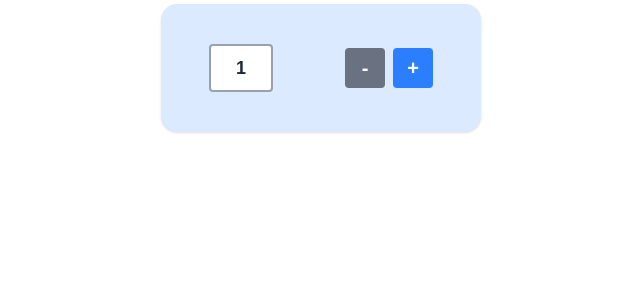
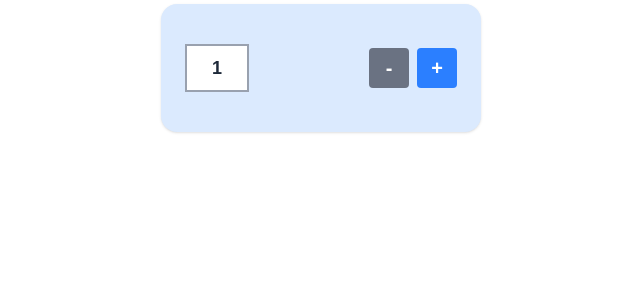
Before and after one commit to SeksanW/cprg306-assignments, a Next.js app: page /week-4 in a window 1280 px wide. Shown: the top 300 px of the page, without its empty margins (319-959 px from the left). Built offline with nearby package versions, Linux system fonts and the light colour scheme.

Commit message:
Update new-item.js

```diff
--- a/app/week-4/new-item.js
+++ b/app/week-4/new-item.js
@@ -33,12 +33,12 @@ const incrementStyles =
 return (
     <main className="flex justify-center">
 
-        <div className="bg-blue-100 w-80 h-32 rounded-2xl flex flex-col items-center justify-center px-6 shadow space-y-3">
+        <div className="bg-blue-100 w-80 h-32 rounded-2xl flex flex-col items-center justify-center shadow">
         {}
 
         {}
         <div className="flex items-center justify-between w-full px-6">
-        <div className="w-16 h-12 flex items-center justify-center border-2 border-gray-400 rounded bg-white text-lg font-bold text-gray-800">
+        <div className="w-16 h-12 flex items-center justify-center border-2 border-gray-400 bg-white text-lg font-bold text-gray-800">
             {quantity}
         </div>
 
```
